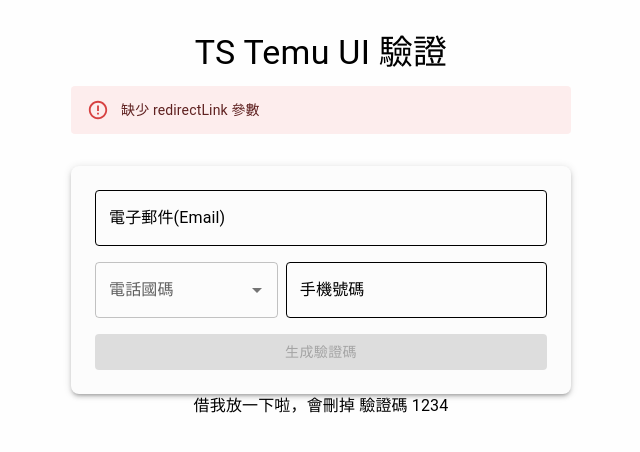
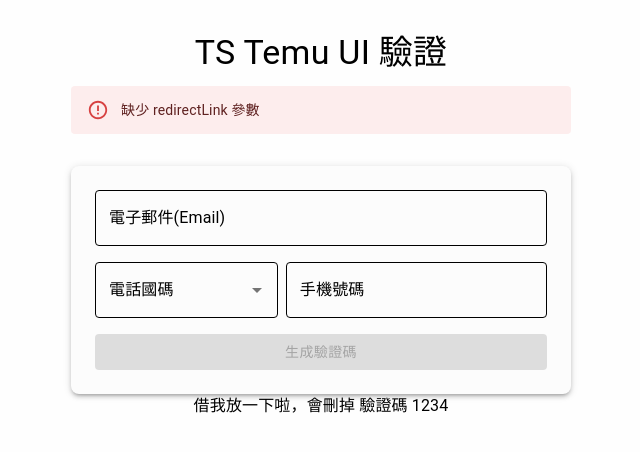
Before and after one commit to yoyoy-panda/TS-Temu-Foreign-Warehouse, a React (Vite) app: page / in a window 1280 px wide. Shown: the top 452 px of the page, without its empty margins (319-959 px from the left). Built offline with nearby package versions, Linux system fonts and the light colour scheme.

Commit message:
add SxProps

```diff
--- a/src/components/CountryCodeSelect.tsx
+++ b/src/components/CountryCodeSelect.tsx
@@ -1,5 +1,6 @@
 import React from "react";
 import { Autocomplete, TextField } from "@mui/material";
+import type { SxProps, Theme } from "@mui/material";
 import { useTranslation } from "react-i18next";
 import countryData from "../assets/contrycode.json";
 
@@ -13,12 +14,14 @@
   countryCode: string;
   onCountryCodeChange: (code: string) => void;
   disabled: boolean;
+  sx?: SxProps<Theme>;
 }
 
 const CountryCodeSelect: React.FC<CountryCodeSelectProps> = ({
   countryCode,
   onCountryCodeChange,
   disabled,
+  sx,
 }) => {
   const { t } = useTranslation();
 
@@ -42,6 +45,7 @@
           placeholder={t("authPage.countryCodePlaceHolder")}
           variant="outlined"
           disabled={disabled}
+          sx={sx}
         />
       )}
       sx={{ width: "70%" }}
```
